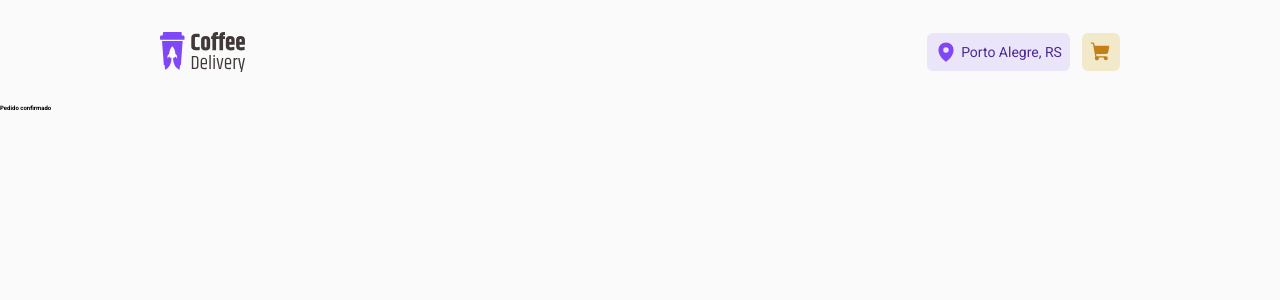
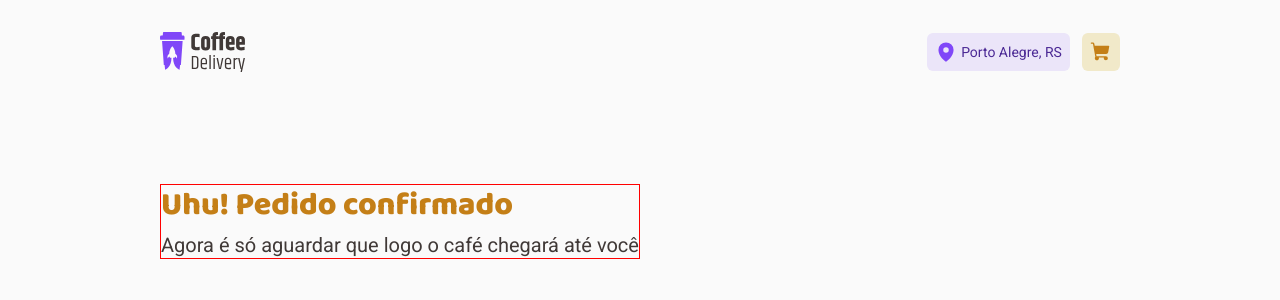
Before and after one commit to leticea/coffee-delivery, a React (Vite) app: page /success in a window 1280 px wide. Shown: the top 300 px of the page. Built offline with nearby package versions, Linux system fonts and the light colour scheme.

Commit message:
feat(success): title styles

```diff
--- a/src/components/Header/index.tsx
+++ b/src/components/Header/index.tsx
@@ -6,7 +6,7 @@ import { HeaderContainer } from "./styles";
 export function Header() {
   return (
     <HeaderContainer>
-      <NavLink to="/">
+      <NavLink title="Home" to="/">
         <img src={pageLogo} alt="Logotipo Coffee Delivery" />
       </NavLink>
       <nav>
--- a/src/pages/Cart/index.tsx
+++ b/src/pages/Cart/index.tsx
@@ -30,18 +30,14 @@ import { zodResolver } from "@hookform/resolvers/zod";
 import * as zod from "zod";
 
 const newAddressFormValidationSchema = zod.object({
-  cep: zod.number().min(8, 'Informe o CEP'),
+  cep: zod.number().min(8, "Informe o CEP"),
   street: zod.string().min(5).max(60),
-})
+});
 
 export function Cart() {
   const { register, handleSubmit } = useForm({
-    resolver: zodResolver(newAddressFormValidationSchema)
+    resolver: zodResolver(newAddressFormValidationSchema),
   });
-
-  function handleConfirmOrder(data: any) {
-
-  }
 
   return (
     <>
@@ -189,7 +185,7 @@ export function Cart() {
             Total <span>R$ 33,20</span>
           </h1>
         </Amount>
-        <Button onSubmit={handleSubmit(handleConfirmOrder)}>Confirmar pedido</Button>
+        <Button>Confirmar pedido</Button>
       </OrderCard>
     </>
   );
--- a/src/pages/Success/index.tsx
+++ b/src/pages/Success/index.tsx
@@ -1,3 +1,12 @@
+import { Title } from "./styles";
+
 export function Success() {
-  return <h1>Pedido confirmado</h1>
+  return (
+    <>
+      <Title>
+        <p className="bold">Uhu! Pedido confirmado</p>
+        <p className="normal">Agora é só aguardar que logo o café chegará até você</p>
+      </Title>
+    </>
+  );
 }
--- a/src/pages/Success/styles.ts
+++ b/src/pages/Success/styles.ts
@@ -0,0 +1,26 @@
+import styled from "styled-components";
+
+export const Title = styled.div`
+  position: absolute;
+  min-width: 35.5rem;
+  height: 7.5rem;
+  margin: 8rem auto auto 16rem;
+
+  .bold {
+    font-family: "Baloo 2";
+    font-weight: 800;
+    font-size: 3.2rem;
+    line-height: 130%;
+
+    color: ${(props) => props.theme["yellow-600"]};
+  }
+
+  .normal {
+    font-size: 2rem;
+    line-height: 180%;
+
+    color: ${(props) => props.theme["gray-800"]};
+  }
+
+  border: 1px solid red;
+`;
```
